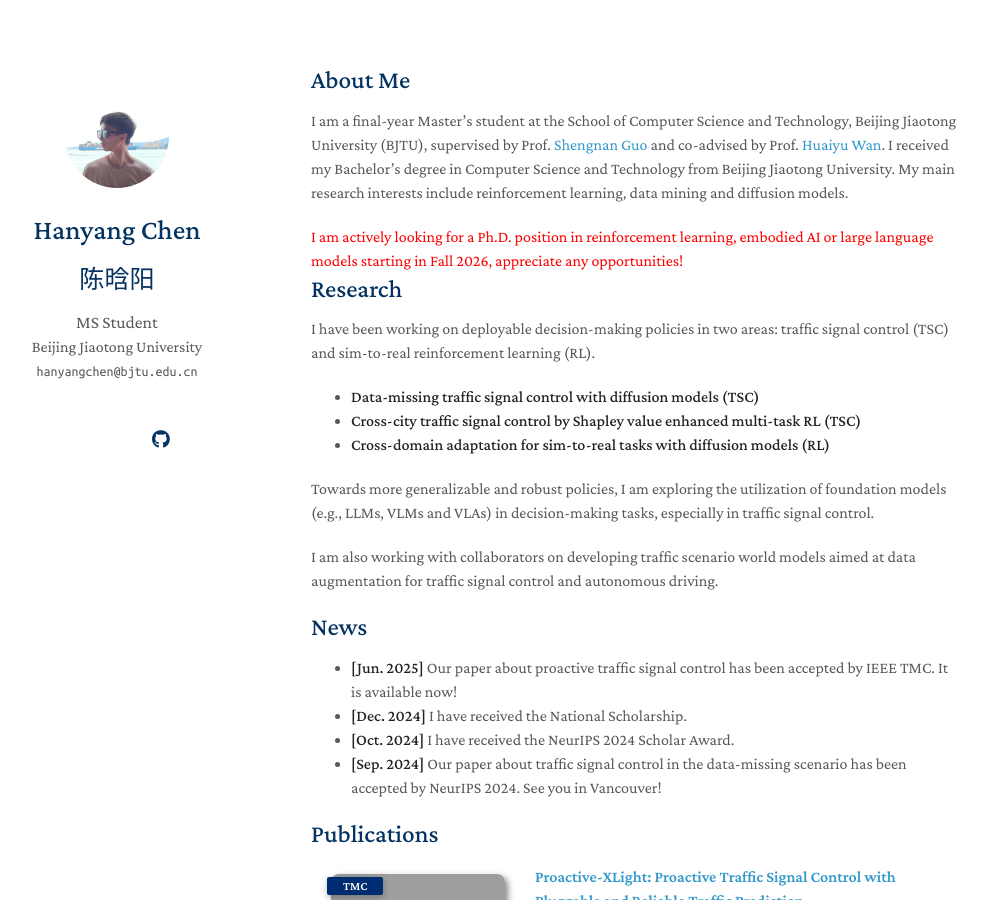
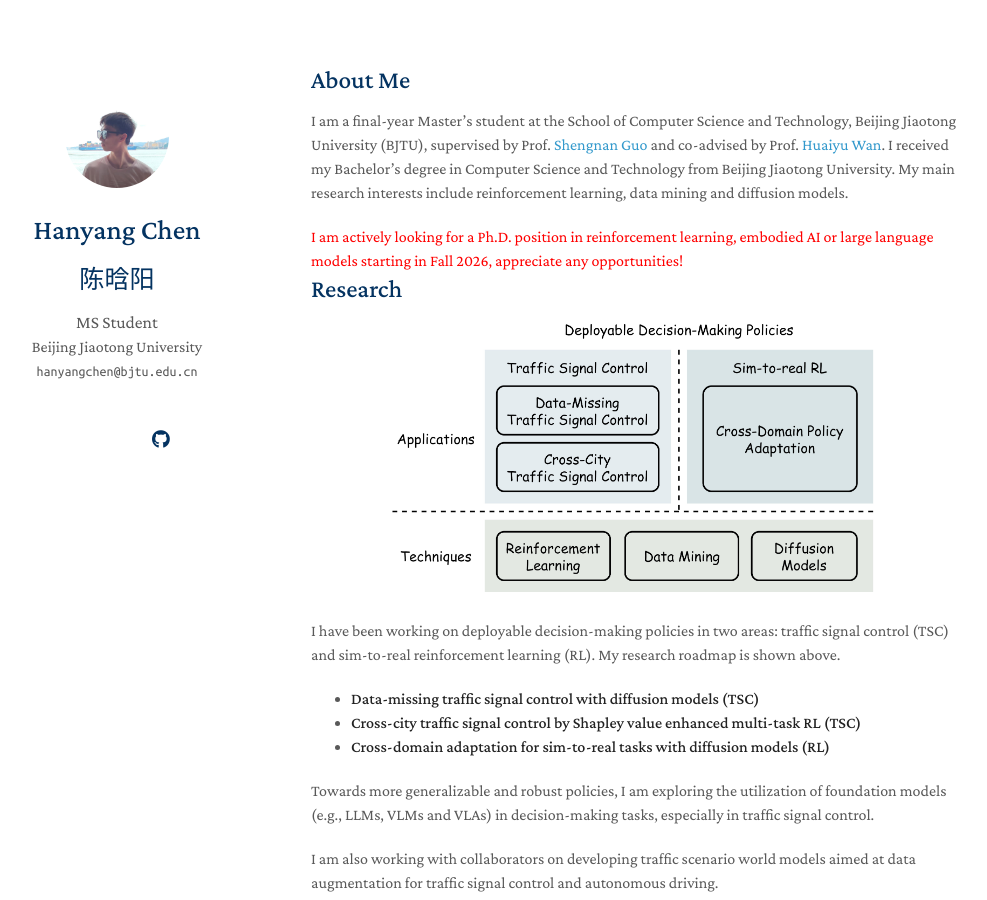
Before and after one commit to hanyang-chen/hanyang-chen.github.io, a Jekyll site: the page built from index.md, in a window 1280 px wide and 900 px high. Shown: the whole window, without its empty margins (159-1146 px from the left). Built offline with Jekyll 4.4.1, drawn with Linux system fonts in a browser that asks for light colours; a style sheet for code colours, icons or effects is not loaded; our own code applies the rules of GitHub Pages for plain Markdown files; grey boxes are pictures that could not be loaded.

Commit message:
update research roadmap.

```diff
--- a/index.md
+++ b/index.md
@@ -10,7 +10,11 @@ I am a final-year Master's student at the School of Computer Science and Technol
 
 ## Research
 
-I have been working on deployable decision-making policies in two areas: traffic signal control (TSC) and sim-to-real reinforcement learning (RL).
+<p align="center">
+    <img src="assets/img/roadmap.jpg" alt="Research Roadmap" style="width: 75%; max-width: 1024px;">
+</p>
+
+I have been working on deployable decision-making policies in two areas: traffic signal control (TSC) and sim-to-real reinforcement learning (RL). My research roadmap is shown above.
 
 - **Data-missing traffic signal control with diffusion models (TSC)**
 - **Cross-city traffic signal control by Shapley value enhanced multi-task RL (TSC)**
```
Also changed, not shown: assets/img/roadmap.jpg (added).
